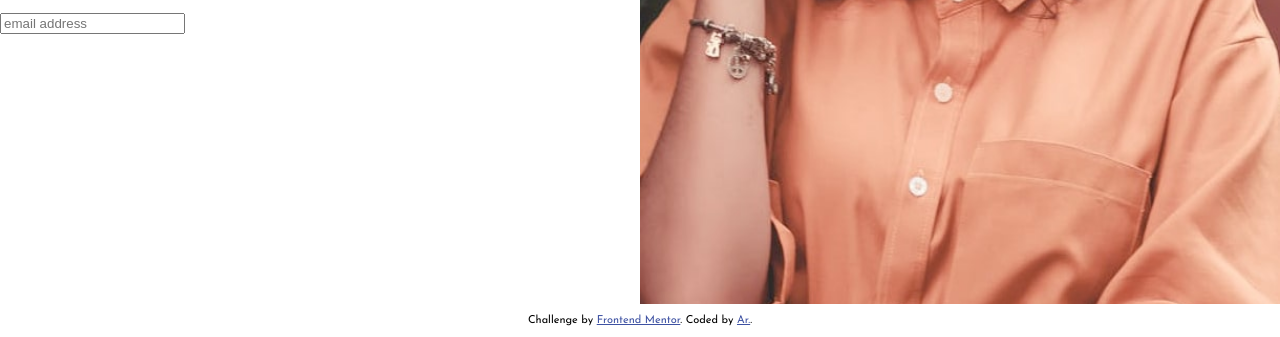
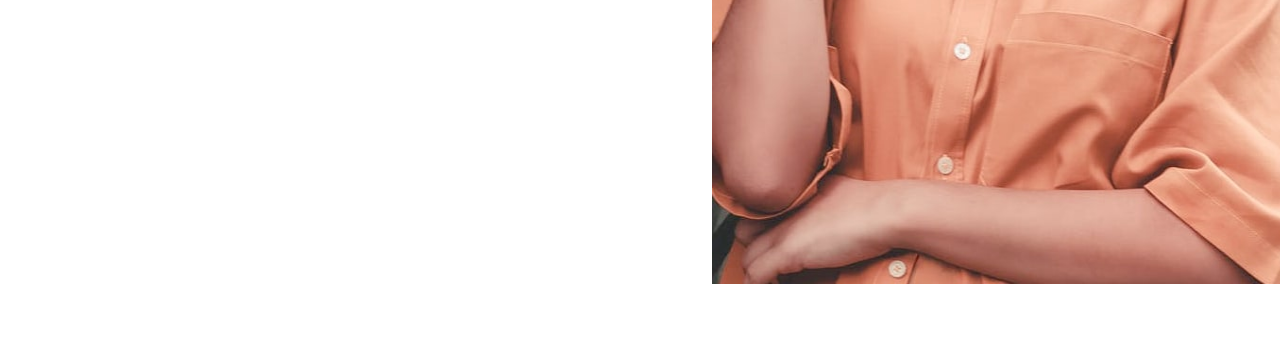
Before and after one commit to abdmud/base-apparel-coming-soon, a plain HTML site: page index.html in a window 1280 px wide. Shown: the part 484-821 px from the top of the page. After the commit the page ends 800 px from the top, so only its background shows below. Drawn offline with Linux system fonts and the light colour scheme.

Commit message:
image layout

```diff
--- a/index.html
+++ b/index.html
@@ -37,10 +37,11 @@
     </div>
   </main>
 
+  <!--
   <footer>
     <p class="attribution">
       Challenge by <a href="https://www.frontendmentor.io?ref=challenge" target="_blank">Frontend Mentor</a>.
-      Coded by <a href="#">Ar.</a>.
+      Coded by <a href="#">Ar.</a>.-->
     </p>
   </footer>
 </body>
--- a/styles.css
+++ b/styles.css
@@ -1,13 +1,17 @@
 @import url('https://fonts.googleapis.com/css2?family=Josefin+Sans:wght@300;400;600&display=swap');
 
-html, body {
+html {
     padding: 0;
     margin: 0;
+    height: auto;
     box-sizing: border-box;
 }
 
 body {
     font-family: 'Josefin Sans', sans-serif;
+    height: auto;
+    width: 100%;
+    overflow: hidden;
 }
 
 /* NAV */
@@ -33,20 +37,22 @@ body {
 .main {
     display: flex;
     justify-content: space-between;
-    height: 700px;
+    height: auto;
+    margin-top: -10%;
 }
 .left {
     display: flex;
     flex-direction: column;
     justify-content: center;
+    padding-left: 0%;
     width: 50%;
 }
 .right {
     background-image: url(./images/hero-desktop.jpg);
-    background-size: cover;
-    background-size: 100% 120%;
+    background-size: 100% 100%;
     background-repeat: no-repeat;
     z-index: -1;
-    margin-top: -7%;
-    width: 50%;
+    margin-top: 0;
+    width: 45%;
+    height: 800px;
 }
```
